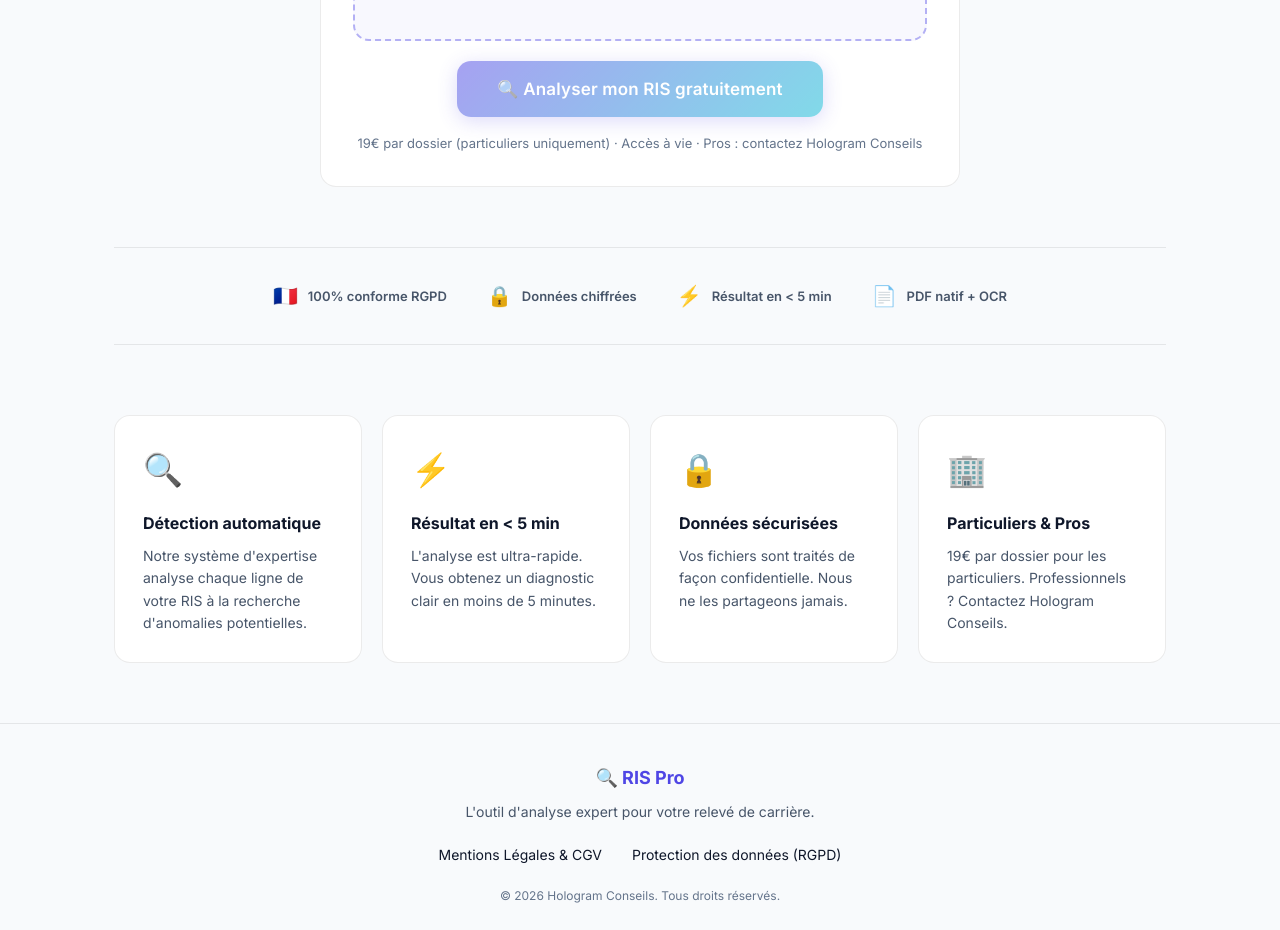
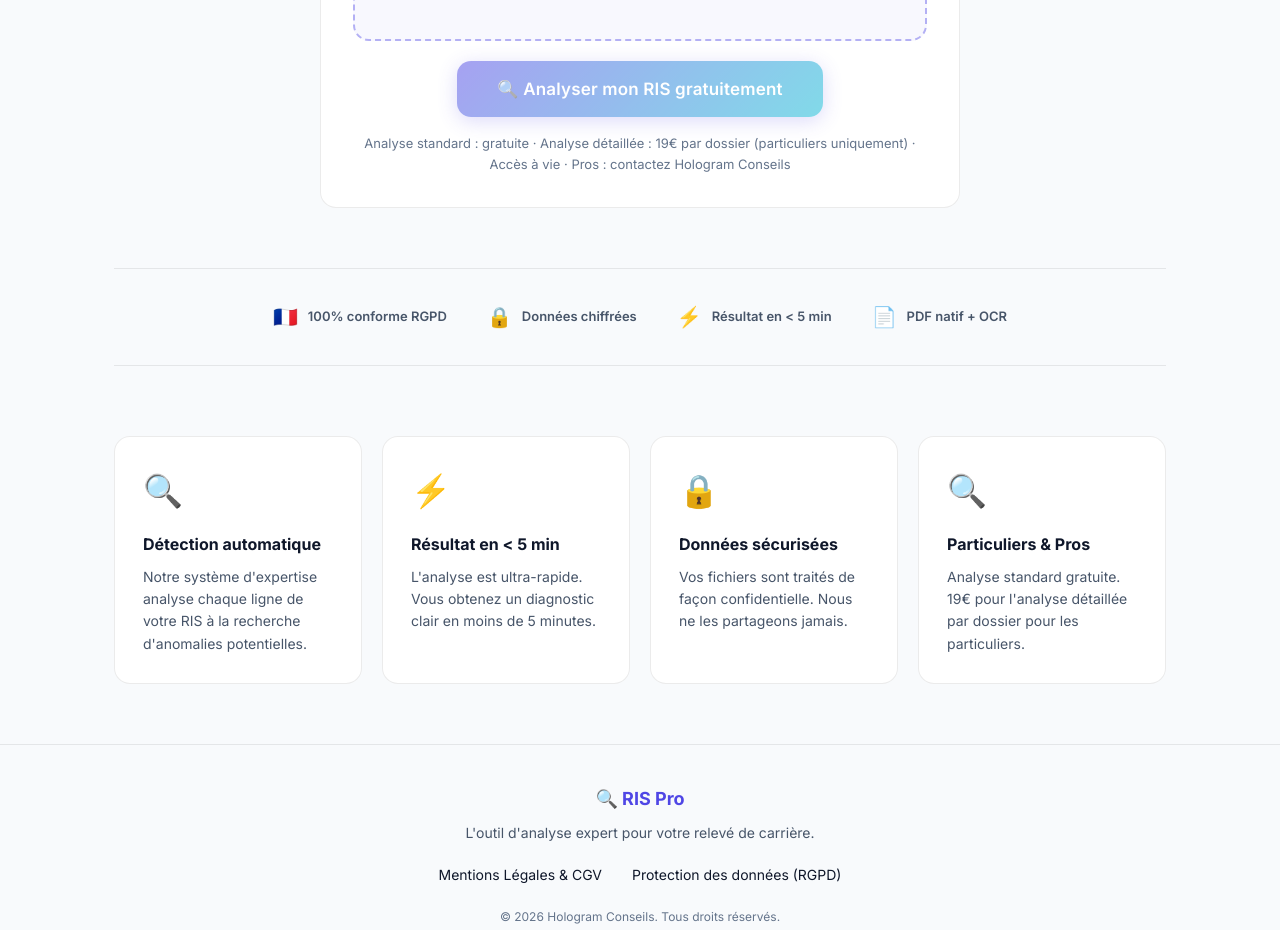
Before and after one commit to hologramconseils/ris-pro, a React (Vite) app in the folder frontend/: page / in a window 1280 px wide. Shown: the part 1000-1930 px from the top of the page. Built offline with nearby package versions, Linux system fonts and the light colour scheme; no server answers.

Commit message:
style: refine pricing communication (free vs detailed)

```diff
--- a/frontend/src/pages/FreeResult.jsx
+++ b/frontend/src/pages/FreeResult.jsx
@@ -324,7 +324,11 @@ export default function FreeResult({ result: initialResult, onReset }) {
                 Le rapport détaillé vous donne la <strong>liste exhaustive</strong> des pièces à fournir pour chaque année en anomalie selon votre situation (salarié, indépendant, étranger, etc).
               </p>
 
-              <div style={{ position: 'relative', display: 'inline-block', marginBottom: 32 }}>
+              <div style={{ position: 'relative', display: 'inline-block', textAlign: 'center', marginBottom: 32 }}>
+                 <div style={{ fontSize: 13, color: 'var(--success)', fontWeight: 600, marginBottom: 12 }}>
+                   ✓ Analyse standard : réalisée (gratuite)
+                 </div>
+                 <div style={{ fontSize: 15, color: 'var(--text-muted)', marginBottom: 4 }}>Rapport détaillé :</div>
                  <span className="cta-price" style={{ fontSize: 56 }}>19€</span>
               </div>
 
--- a/frontend/src/pages/LandingPage.jsx
+++ b/frontend/src/pages/LandingPage.jsx
@@ -11,7 +11,7 @@ const FEATURES = [
   { icon: '🔍', title: 'Détection automatique', desc: 'Notre système d\'expertise analyse chaque ligne de votre RIS à la recherche d\'anomalies potentielles.' },
   { icon: '⚡', title: 'Résultat en < 5 min', desc: 'L\'analyse est ultra-rapide. Vous obtenez un diagnostic clair en moins de 5 minutes.' },
   { icon: '🔒', title: 'Données sécurisées', desc: 'Vos fichiers sont traités de façon confidentielle. Nous ne les partageons jamais.' },
-  { icon: '🏢', title: 'Particuliers & Pros', desc: '19€ par dossier pour les particuliers. Professionnels ? Contactez Hologram Conseils.' },
+  { icon: '🔍', title: 'Particuliers & Pros', desc: 'Analyse standard gratuite. 19€ pour l\'analyse détaillée par dossier pour les particuliers.' },
 ]
 
 export default function LandingPage() {
@@ -115,7 +115,7 @@ export default function LandingPage() {
           </div>
 
           <p style={{ textAlign: 'center', marginTop: 16, fontSize: 13, color: 'var(--text-subtle)' }}>
-            19€ par dossier (particuliers uniquement) · Accès à vie · Pros : contactez Hologram Conseils
+            Analyse standard : gratuite · Analyse détaillée : 19€ par dossier (particuliers uniquement) · Accès à vie · Pros : contactez Hologram Conseils
           </p>
         </motion.div>
 
```
